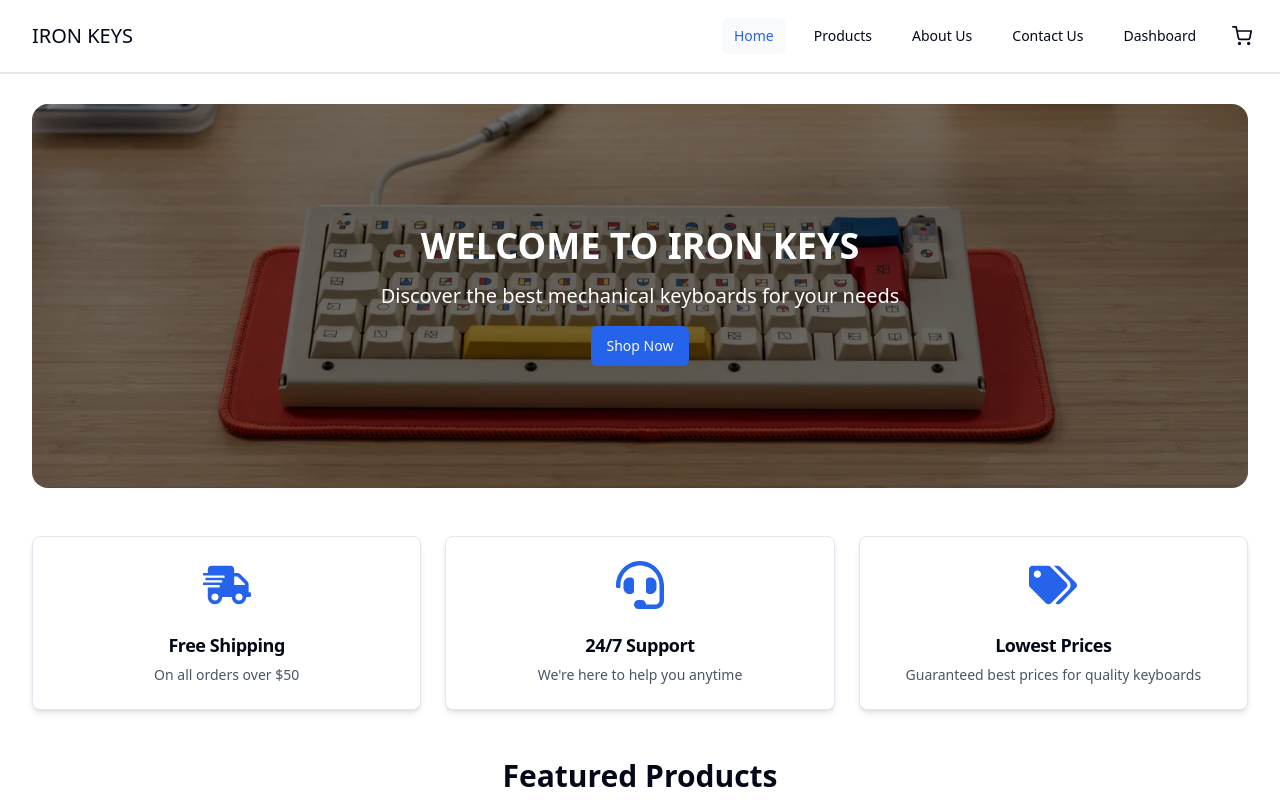
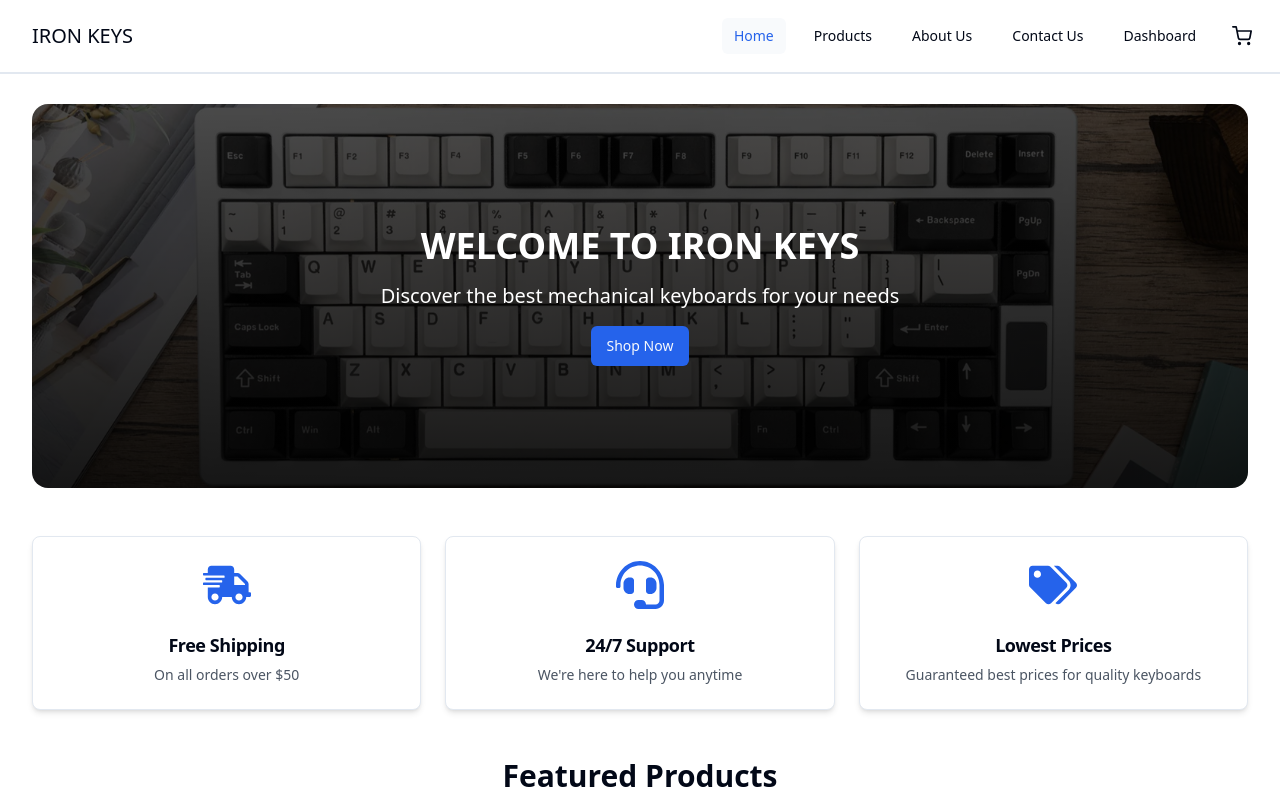
Before and after one commit to omarfaruktaj/iron-keys, a React (Vite) app: page / in a window 1280 px wide. Shown: the top 800 px of the page. Built offline with nearby package versions, Linux system fonts and the light colour scheme; no server answers.

Commit message:
Bug fixed

```diff
--- a/src/app/main/Home/banner.tsx
+++ b/src/app/main/Home/banner.tsx
@@ -1,5 +1,6 @@
 import { Button } from "@/components/ui/button";
-import bgImage from "@/assets/bannerbg.png";
+// import bgImage from "@/assets/bannerbg.png";
+import banner from "@/assets/banner.png";
 import { Link } from "react-router-dom";
 import { useSpring, animated } from "react-spring";
 
@@ -29,7 +30,7 @@ export default function Banner() {
       <div
         className="bg-cover bg-center h-96 flex items-center justify-center text-white rounded-2xl mt-2 mb-8"
         style={{
-          backgroundImage: `linear-gradient(rgba(0,0,0,0.5), rgba(0,0,0,0.5)),url(${bgImage})`,
+          backgroundImage: `linear-gradient(rgba(0,0,0,0.7), rgba(0,0,0,0.9)),url(${banner})`,
         }}
       >
         <div className="text-center">
--- a/src/components/ui/service-card.tsx
+++ b/src/components/ui/service-card.tsx
@@ -27,7 +27,7 @@ export default function ServiceCard({
 
   return (
     <animated.div style={animation}>
-      <Card className="shadow-md transition-transform transform hover:scale-105">
+      <Card className="shadow-md h-full transition-transform transform hover:scale-105">
         <CardHeader className="flex flex-col items-center text-center p-6">
           {icon}
           <CardTitle className="text-lg font-semibold">{title}</CardTitle>
```
Also changed, not shown: src/assets/banner.png (added).
